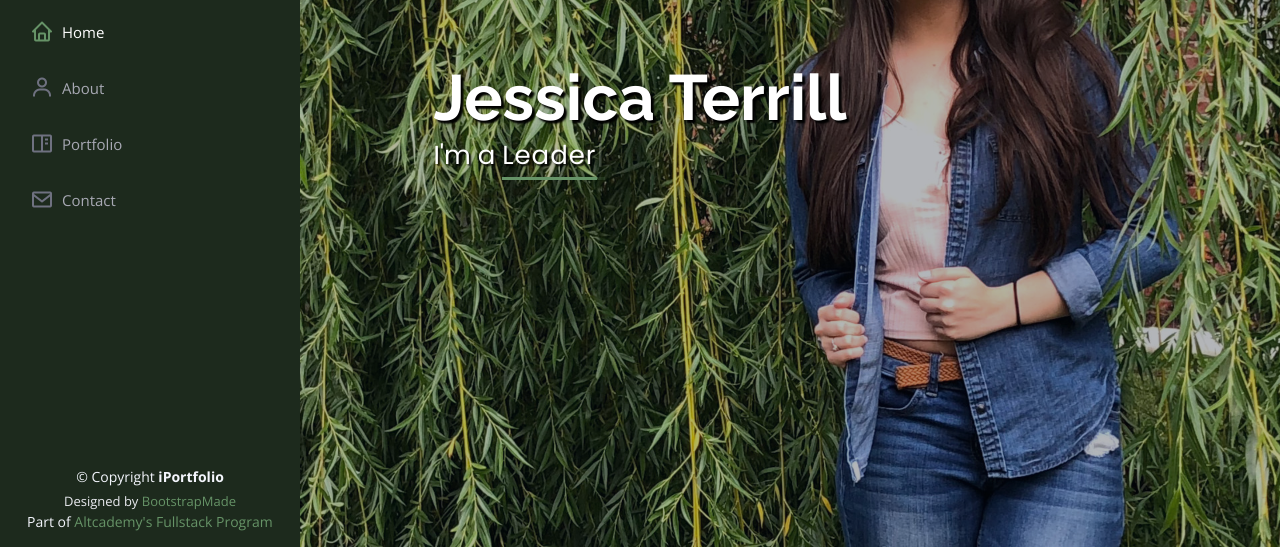
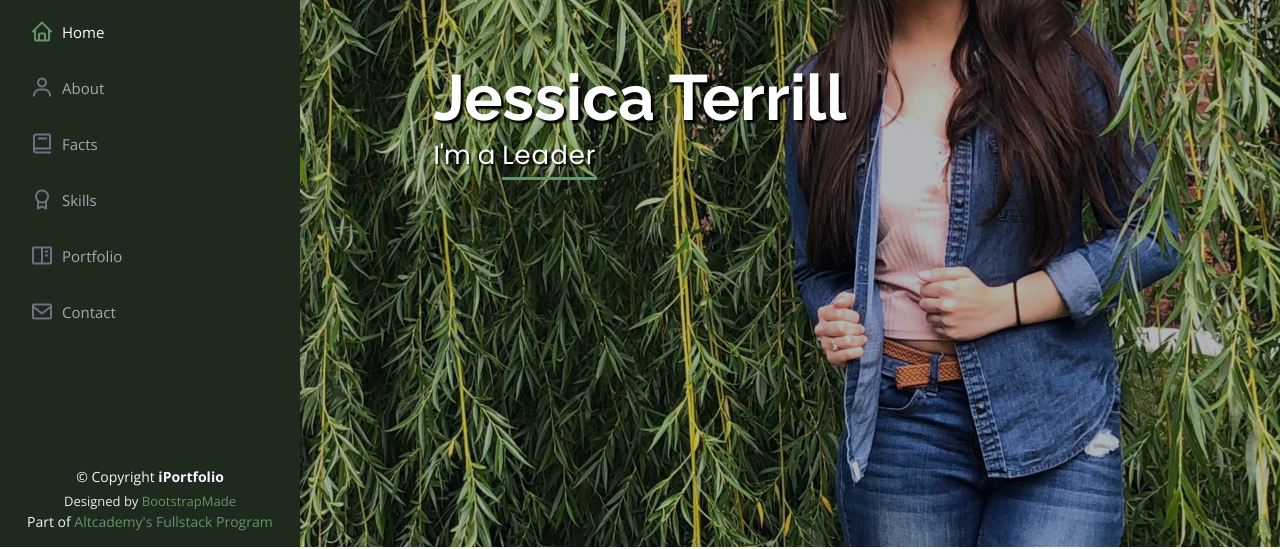
Before and after one commit to TerrillJ15/personal-portfolio, a plain HTML site: page index.html in a window 1280 px wide. Shown: the part 253-802 px from the top of the page. Drawn offline with nearby package versions, Linux system fonts and the light colour scheme.

Commit message:
Updated navbar and corrected background color

```diff
--- a/index.html
+++ b/index.html
@@ -125,6 +125,20 @@
             </li>
             <li>
               <a
+                href="#facts"
+                class="nav-link scrollto"
+                ><i class="bx bx-book"></i> <span>Facts</span></a
+              >
+            </li>
+            <li>
+              <a
+                href="#skills"
+                class="nav-link scrollto"
+                ><i class="bx bx-award"></i> <span>Skills</span></a
+              >
+            </li>
+            <li>
+              <a
                 href="#portfolio"
                 class="nav-link scrollto"
                 ><i class="bx bx-book-content"></i> <span>Portfolio</span></a
@@ -229,7 +243,7 @@
       <!-- ======= Facts Section ======= -->
       <section
         id="facts"
-        class="facts"
+        class="facts section-bg"
       >
         <div class="container">
           <div class="section-title">
@@ -312,7 +326,7 @@
       <!-- ======= Skills Section ======= -->
       <section
         id="skills"
-        class="skills section-bg"
+        class="skills"
       >
         <div class="container">
           <div class="section-title">
```
Also changed, not shown: portfolio-details.html (+14 -0 lines).
